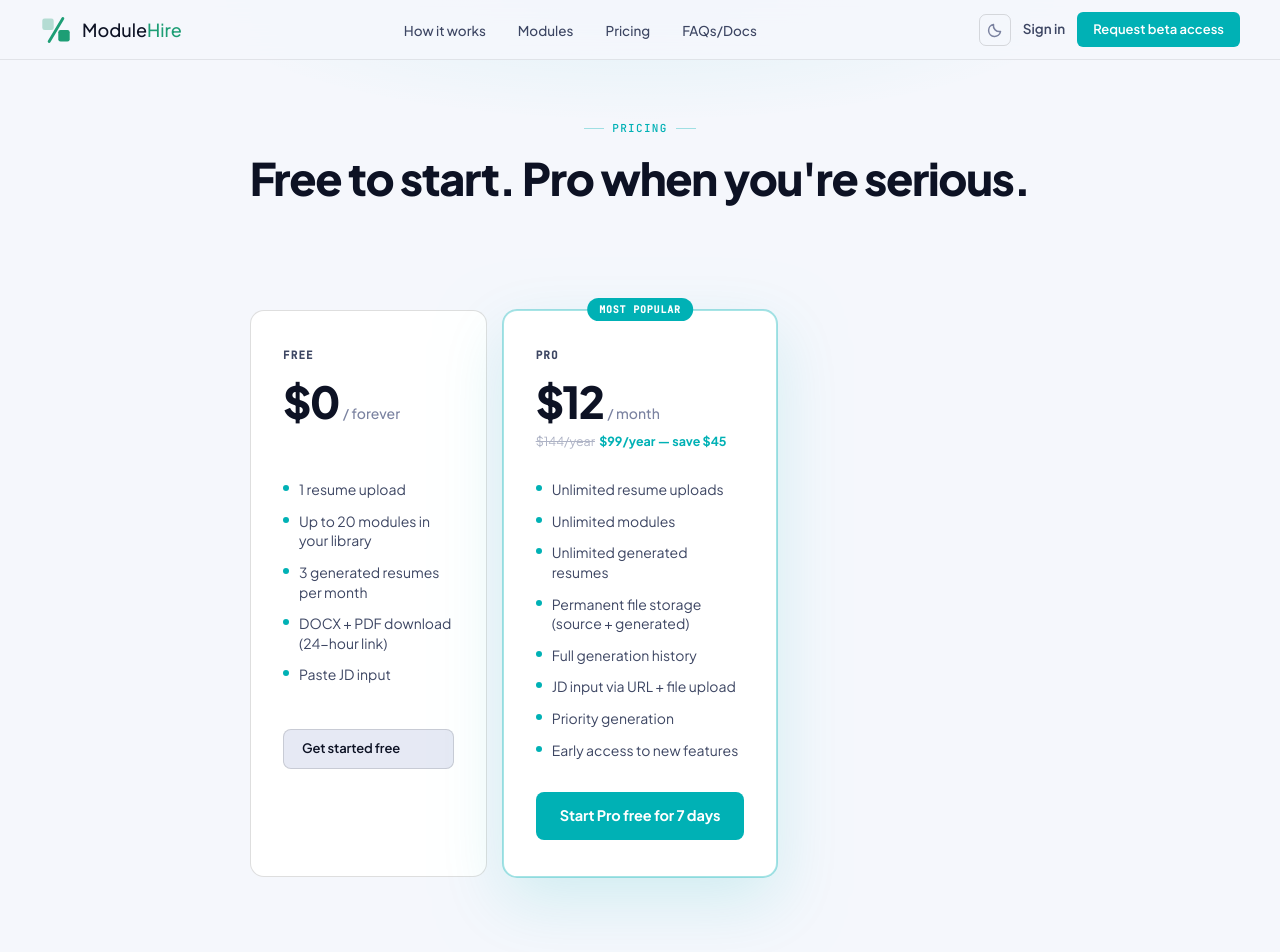
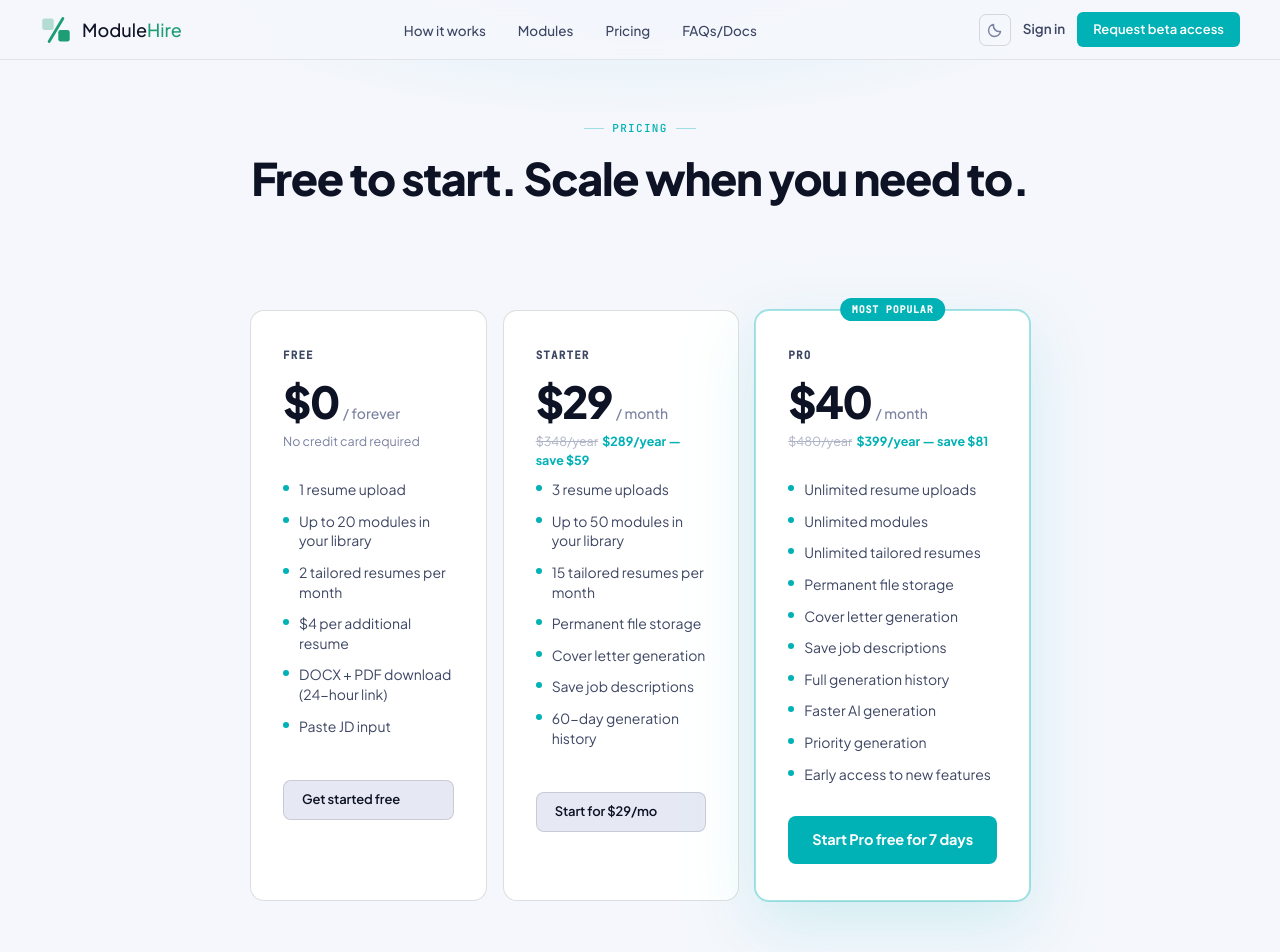
Before and after one commit to mjensen415/modulehire, a Next.js app: page /pricing in a window 1280 px wide. Shown: the top 952 px of the page. Built offline with nearby package versions, Linux system fonts and the light colour scheme.

Commit message:
feat: wire pricing page upgrade buttons to Stripe checkout

```diff
--- a/src/app/pricing/page.tsx
+++ b/src/app/pricing/page.tsx
@@ -1,9 +1,48 @@
+'use client'
+
+import { useState } from 'react';
 import Link from 'next/link';
 import PublicNav from '@/components/layout/PublicNav';
 import PublicFooter from '@/components/layout/PublicFooter';
 import FaqItem from '@/components/ui/FaqItem';
 
+function Spinner() {
+  return (
+    <svg width="14" height="14" viewBox="0 0 14 14" fill="none" stroke="currentColor" strokeWidth="2" strokeLinecap="round" style={{ marginRight: 6, verticalAlign: '-2px' }}>
+      <circle cx="7" cy="7" r="5" strokeDasharray="10 22" opacity="0.35" />
+      <path d="M7 2a5 5 0 015 5" />
+    </svg>
+  )
+}
+
 export default function Pricing() {
+  const [upgrading, setUpgrading] = useState<Record<string, boolean>>({})
+
+  async function handleUpgrade(plan: 'starter' | 'pro', interval: 'monthly' | 'annual') {
+    const key = `${plan}-${interval}`
+    setUpgrading(prev => ({ ...prev, [key]: true }))
+    try {
+      const res = await fetch('/api/checkout', {
+        method: 'POST',
+        headers: { 'Content-Type': 'application/json' },
+        body: JSON.stringify({ plan, interval }),
+      })
+      const data = await res.json().catch(() => ({}))
+      if (res.ok && data.url) {
+        window.location.href = data.url as string
+        return
+      }
+      alert(data.error ?? 'Could not start checkout.')
+    } catch (e) {
+      alert((e as Error).message ?? 'Could not start checkout.')
+    } finally {
+      setUpgrading(prev => ({ ...prev, [key]: false }))
+    }
+  }
+
+  const starterLoading = !!upgrading['starter-monthly']
+  const proLoading = !!upgrading['pro-monthly']
+
   return (
     <>
       <PublicNav />
@@ -11,11 +50,12 @@ export default function Pricing() {
       <section className="page-hero">
         <div className="hero-glow"></div>
         <div className="eyebrow">Pricing</div>
-        <h1 className="page-headline">Free to start. Pro when you're serious.</h1>
+        <h1 className="page-headline">Free to start. Scale when you need to.</h1>
       </section>
 
       <section className="pricing-section">
         <div className="pricing-grid">
+
           {/* FREE */}
           <div className="price-card">
             <div className="plan-name">Free</div>
@@ -23,15 +63,44 @@ export default function Pricing() {
               <span className="price-amount">$0</span>
               <span className="price-period">/ forever</span>
             </div>
-            <div className="price-alt">&nbsp;</div>
+            <div className="price-alt">No credit card required</div>
             <ul className="features-list">
               <li><span className="feature-dot"></span>1 resume upload</li>
               <li><span className="feature-dot"></span>Up to 20 modules in your library</li>
-              <li><span className="feature-dot"></span>3 generated resumes per month</li>
+              <li><span className="feature-dot"></span>2 tailored resumes per month</li>
+              <li><span className="feature-dot"></span>$4 per additional resume</li>
               <li><span className="feature-dot"></span>DOCX + PDF download (24-hour link)</li>
               <li><span className="feature-dot"></span>Paste JD input</li>
             </ul>
             <Link href="/signin" className="btn-secondary" style={{ textDecoration: 'none' }}>Get started free</Link>
+          </div>
+
+          {/* STARTER */}
+          <div className="price-card starter">
+            <div className="plan-name">Starter</div>
+            <div className="plan-price">
+              <span className="price-amount">$29</span>
+              <span className="price-period">/ month</span>
+            </div>
+            <div className="price-alt"><s>$348/year</s> &nbsp;<strong>$289/year — save $59</strong></div>
+            <ul className="features-list">
+              <li><span className="feature-dot"></span>3 resume uploads</li>
+              <li><span className="feature-dot"></span>Up to 50 modules in your library</li>
+              <li><span className="feature-dot"></span>15 tailored resumes per month</li>
+              <li><span className="feature-dot"></span>Permanent file storage</li>
+              <li><span className="feature-dot"></span>Cover letter generation</li>
+              <li><span className="feature-dot"></span>Save job descriptions</li>
+              <li><span className="feature-dot"></span>60-day generation history</li>
+            </ul>
+            <button
+              type="button"
+              className="btn-secondary"
+              onClick={() => handleUpgrade('starter', 'monthly')}
+              disabled={starterLoading}
+              style={{ cursor: starterLoading ? 'default' : 'pointer', opacity: starterLoading ? 0.7 : 1 }}
+            >
+              {starterLoading ? <><Spinner />Starting checkout…</> : 'Start for $29/mo'}
+            </button>
           </div>
 
           {/* PRO */}
@@ -39,30 +108,43 @@ export default function Pricing() {
             <div className="popular-badge">Most Popular</div>
             <div className="plan-name">Pro</div>
             <div className="plan-price">
-              <span className="price-amount">$12</span>
+              <span className="price-amount">$40</span>
               <span className="price-period">/ month</span>
             </div>
-            <div className="price-alt"><s>$144/year</s> &nbsp;<strong>$99/year — save $45</strong></div>
+            <div className="price-alt"><s>$480/year</s> &nbsp;<strong>$399/year — save $81</strong></div>
             <ul className="features-list">
               <li><span className="feature-dot"></span>Unlimited resume uploads</li>
               <li><span className="feature-dot"></span>Unlimited modules</li>
-              <li><span className="feature-dot"></span>Unlimited generated resumes</li>
-              <li><span className="feature-dot"></span>Permanent file storage (source + generated)</li>
+              <li><span className="feature-dot"></span>Unlimited tailored resumes</li>
+              <li><span className="feature-dot"></span>Permanent file storage</li>
+              <li><span className="feature-dot"></span>Cover letter generation</li>
+              <li><span className="feature-dot"></span>Save job descriptions</li>
               <li><span className="feature-dot"></span>Full generation history</li>
-              <li><span className="feature-dot"></span>JD input via URL + file upload</li>
+              <li><span className="feature-dot"></span>Faster AI generation</li>
               <li><span className="feature-dot"></span>Priority generation</li>
               <li><span className="feature-dot"></span>Early access to new features</li>
             </ul>
-            <Link href="/signin" className="btn-primary" style={{ textDecoration: 'none' }}>Start Pro free for 7 days</Link>
+            <button
+              type="button"
+              className="btn-primary"
+              onClick={() => handleUpgrade('pro', 'monthly')}
+              disabled={proLoading}
+              style={{ cursor: proLoading ? 'default' : 'pointer', opacity: proLoading ? 0.7 : 1 }}
+            >
+              {proLoading ? <><Spinner />Starting checkout…</> : 'Start Pro free for 7 days'}
+            </button>
           </div>
+
         </div>
       </section>
 
       <section className="faq-section">
         <h2 className="section-headline">Questions about pricing</h2>
-        <FaqItem question="Can I upgrade later?" answer="Yes — any time. Your free library is fully preserved when you upgrade. All modules, edits, and settings carry over automatically." />
-        <FaqItem question="What happens to my files if I downgrade?" answer="Files are archived for 30 days after a downgrade. You can re-download any previously generated resumes during that window. After 30 days, stored files are removed — but your modules remain." />
+        <FaqItem question="Can I upgrade or downgrade later?" answer="Yes — any time. Your module library is fully preserved when you change plans. All modules, edits, and settings carry over automatically." />
+        <FaqItem question="What happens to my files if I downgrade?" answer="Files are archived for 30 days after a downgrade. You can re-download any previously generated resumes during that window. After 30 days, stored files are removed — but your modules always remain." />
+        <FaqItem question="What's the difference between Starter and Pro?" answer="Starter is great if you're actively job searching but don't need unlimited volume. Pro unlocks unlimited everything — uploads, modules, resumes — plus priority generation, URL imports, full history, and early access to new features." />
         <FaqItem question="Is there a team plan?" answer="Coming soon — join the waitlist and we'll let you know when team accounts are available. Team plans will include shared module libraries and manager visibility into team output." />
+        <FaqItem question="Do you offer refunds?" answer="If you're not satisfied within the first 7 days of a paid plan, we'll refund you — no questions asked. Email support@modulehire.com." />
       </section>
 
       <PublicFooter />
```
